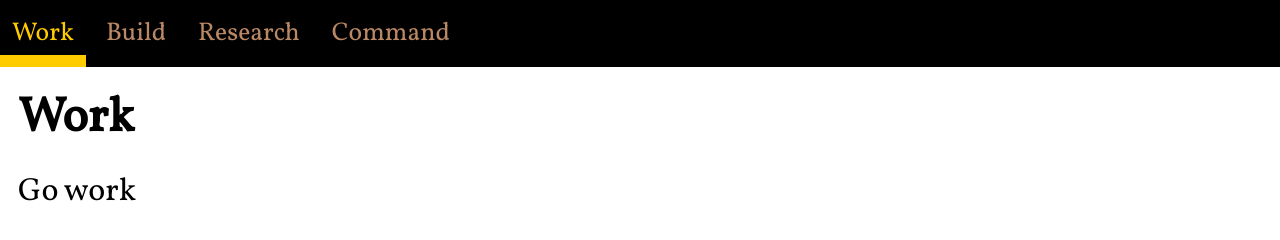
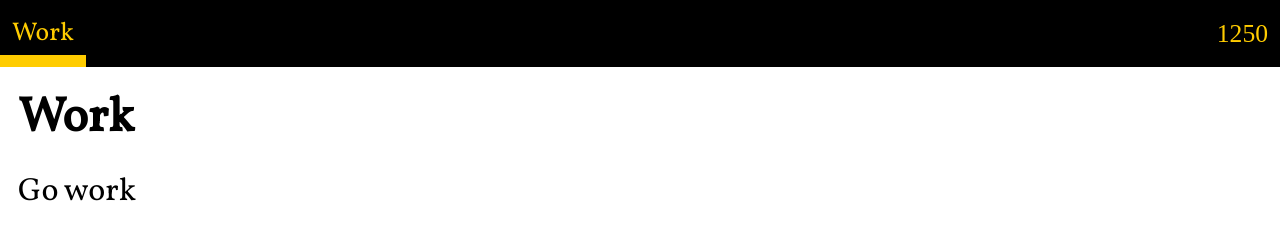
Before and after one commit to Zayul/Zayul.github.io, a plain HTML site: page index.html in a window 1280 px wide. Drawn offline with Linux system fonts and the light colour scheme.

Commit message:
Time for Memory Leak

```diff
--- a/index.html
+++ b/index.html
@@ -8,26 +8,29 @@
 	</head>
 	<body>
 		<div class="wrapper">
-			<div class="tabButton unlocked active" onclick="openTab(event,'Work')">Work</div>
-			<div class="tabButton unlocked inact" onclick="openTab(event,'Build')">Build</div>
-			<div class="tabButton unlocked inact" onclick="openTab(event,'Research')">Research</div>
-			<div class="tabButton unlocked inact" onclick="openTab(event,'Command')">Command</div>
+			<div class="tabButton unlocked active" onclick="openTab(event,'work')">Work</div>
+			<div class="tabButton locked inActive" onclick="openTab(event,'build')">Build</div>
+			<div class="tabButton locked inActive" onclick="openTab(event,'research')">Research</div>
+			<div class="tabButton locked inActive" onclick="openTab(event,'command')">Command</div>
+			<div id="moneyCounter" class="info money unlocked"></div>
 		</div>
-		<div id="Work" class="tabContent">
+		<div id="work" class="tabContent">
+			<div class="workButton" onclick="runButton(event)"></div>
 			<h1>Work</h1>
 			<p>Go work</p>
 		</div>
-		<div id="Build" class="tabContent" style="display:none">
+		<div id="build" class="tabContent" style="display:none">
 			<h1>Build</h1>
 			<p>Make your computer</p>
 		</div>
-		<div id="Research" class="tabContent" style="display:none">
+		<div id="research" class="tabContent" style="display:none">
 			<h1>Research</h1>
 			<p>Research technologies</p>
 		</div>
-		<div id="Command" class="tabContent" style="display:none">
+		<div id="command" class="tabContent" style="display:none">
 			<h1>Command</h1>
 			<p>Designate tasks</p>
 		</div>
+		<script>setInterval(gameLoop, 1);</script>
 	</body>
 </html>
--- a/scripts.js
+++ b/scripts.js
@@ -1,3 +1,5 @@
+var money = 0;
+
 function openTab(event, tabName) {
     var i;
 
@@ -8,9 +10,17 @@ function openTab(event, tabName) {
 
     tabButton = document.getElementsByClassName("tabButton")
     for (i = 0; i < document.getElementsByClassName("tabButton").length; i++) {
-    	tabButton[i].className = tabButton[i].className.replace(" active", " inact")
+    	tabButton[i].className = tabButton[i].className.replace(" active", " inActive")
     }
 
-    event.currentTarget.className = event.currentTarget.className.replace(" inact", " active");
+    event.currentTarget.className = event.currentTarget.className.replace(" inActive", " active");
     document.getElementById(tabName).style.display = "block";
 }
+
+function gameLoop() {
+
+	money += 1;
+
+	document.getElementById("moneyCounter").innerHTML = money;
+	console.log("Done");
+}
--- a/style.css
+++ b/style.css
@@ -30,6 +30,15 @@ html, body{
     background-color: #000000;
 }
 
+.info {
+	font-family: 'Droid serif', serif;
+	font-size: 1.6em;
+	color: #ffcc00 !important;
+	padding: 12px;
+	align-self: center;
+	margin-left: auto;
+}
+
 .tabButton:hover {
 	color: #ddaa66 !important;
 }
@@ -41,6 +50,7 @@ html, body{
 	padding-left: 12px;
 	padding-right: 12px;
 	margin-right: 8px;
+	-webkit-user-select: none;
 
 	cursor: pointer;
 	font-family: 'Vollkorn', serif;
@@ -48,7 +58,7 @@ html, body{
 }
 
 .tabButton.locked {
-	display: none;
+	display: none !important;
 }
 
 .tabButton.active {
@@ -56,6 +66,6 @@ html, body{
 	color: #ffcc00 !important;
 }
 
-.tabButton.inact {
+.tabButton.inActive {
 	color: #bb8866;
 }
```
